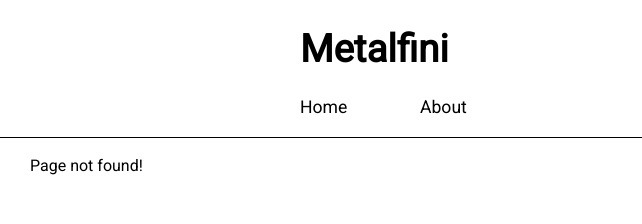
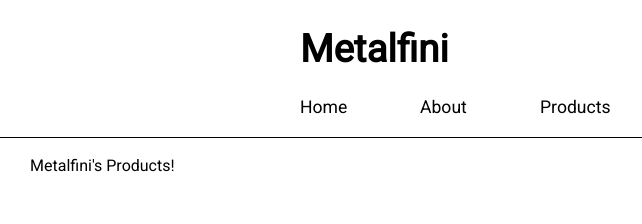
Before and after one commit to andrewbaldwin44/Metalfini_Django_Website, a React (Create React App) app in the folder client/: page /products in a window 1280 px wide. Before the commit this address had no page. Shown: the top 224 px of the page, without its empty margins (0-642 px from the left). Built offline with nearby package versions, Linux system fonts and the light colour scheme.

Commit message:
Add products component

```diff
--- a/client/src/components/Header/Index.jsx
+++ b/client/src/components/Header/Index.jsx
@@ -16,6 +16,9 @@ const Header = () => {
           </NavLink>
           <NavLink exact to="/about">
             About
+          </NavLink>
+          <NavLink exact to="/products">
+            Products
           </NavLink>
         </NavigationGroup>
       </Navbar>
--- /dev/null
+++ b/client/src/components/Products.jsx
@@ -0,0 +1,11 @@
+import React from 'react';
+
+function Products() {
+  return (
+    <>
+      <p>Metalfini's Products!</p>
+    </>
+  );
+};
+
+export default Products;
--- a/client/src/routes/Index.jsx
+++ b/client/src/routes/Index.jsx
@@ -4,6 +4,7 @@ import styled from 'styled-components';
 
 import Home from '../components/Home';
 import About from '../components/About';
+import Products from '../components/Products';
 import FourOhFour from '../components/FourOhFour';
 
 function Routes({ children }) {
@@ -14,6 +15,7 @@ function Routes({ children }) {
         <Switch>
           <Route path='/' exact component={Home} />
           <Route path='/about' exact component={About} />
+          <Route path='/products' exact component={Products} />
           <Route path='/*' exact component={FourOhFour} />
         </Switch>
       </Main>
```
